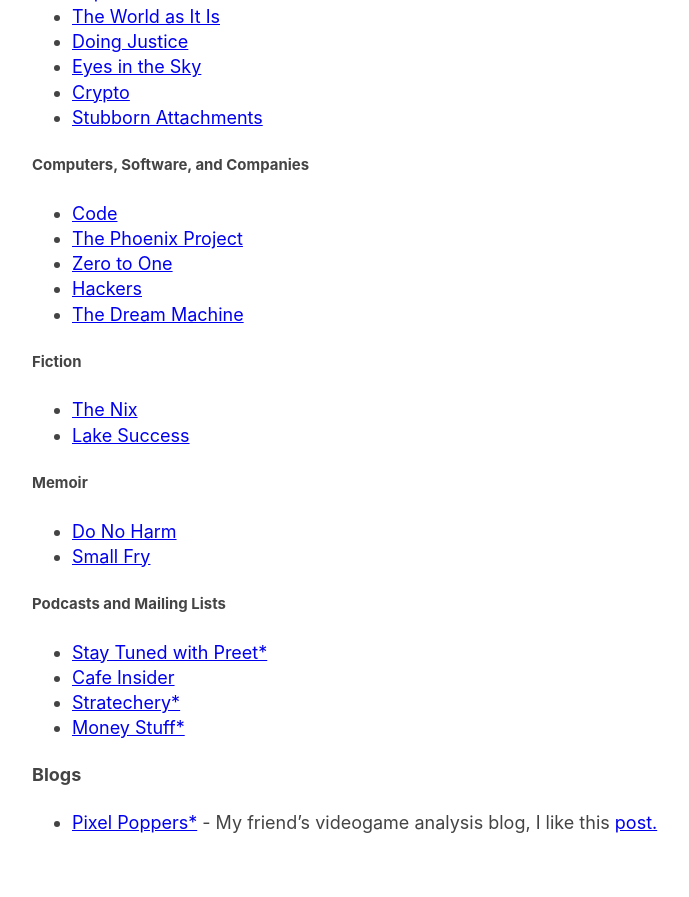
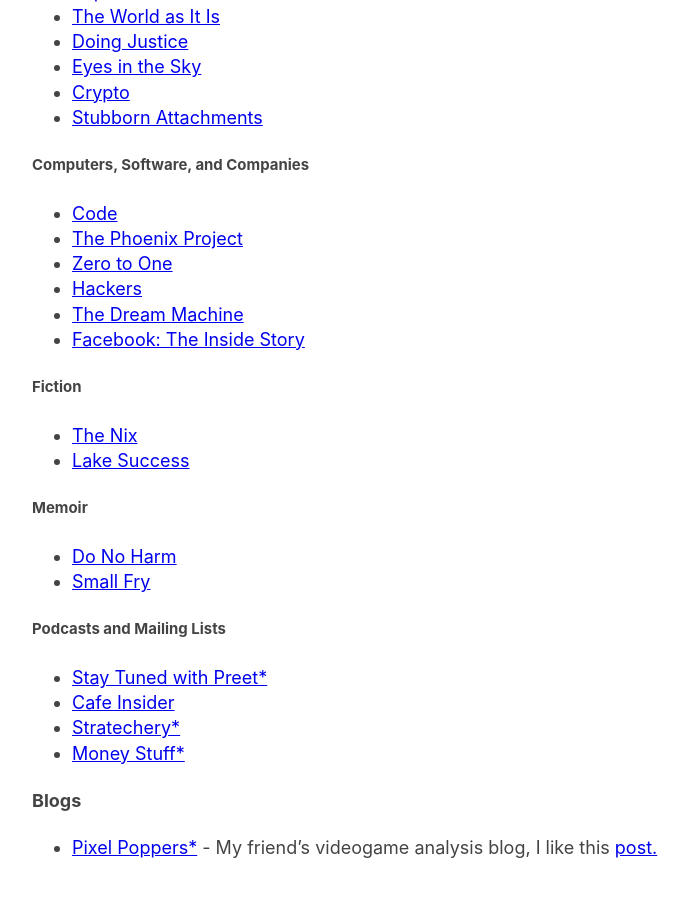
Before and after one commit to zalberico/zalberico.github.io, a Jekyll site: the page built from about.md, in a window 1280 px wide and 900 px high, scrolled down 1288 px. Shown: the top 897 px of the window, without its empty margins (283-972 px from the left). Built offline with Jekyll 4.4.1, drawn with Linux system fonts in a browser that asks for light colours; before the commit the page ends 2163 px from its top, so only the background shows below that.

Commit message:
Add Facbook: The Inside Story

```diff
--- a/about.md
+++ b/about.md
@@ -54,6 +54,7 @@
  - [Zero to One](https://www.amazon.com/Zero-One-Notes-Startups-Future/dp/0804139296)
  - [Hackers](https://www.amazon.com/Hackers-Computer-Revolution-Steven-Levy/dp/1449388396)
  - [The Dream Machine](https://press.stripe.com/#the-dream-machine)
+ - [Facebook: The Inside Story](https://www.amazon.com/Facebook-Inside-Story-Steven-Levy/dp/0735213151)
 
 ##### Fiction
  - [The Nix](https://www.amazon.com/Nix-Nathan-Hill/dp/1101970340)
```
